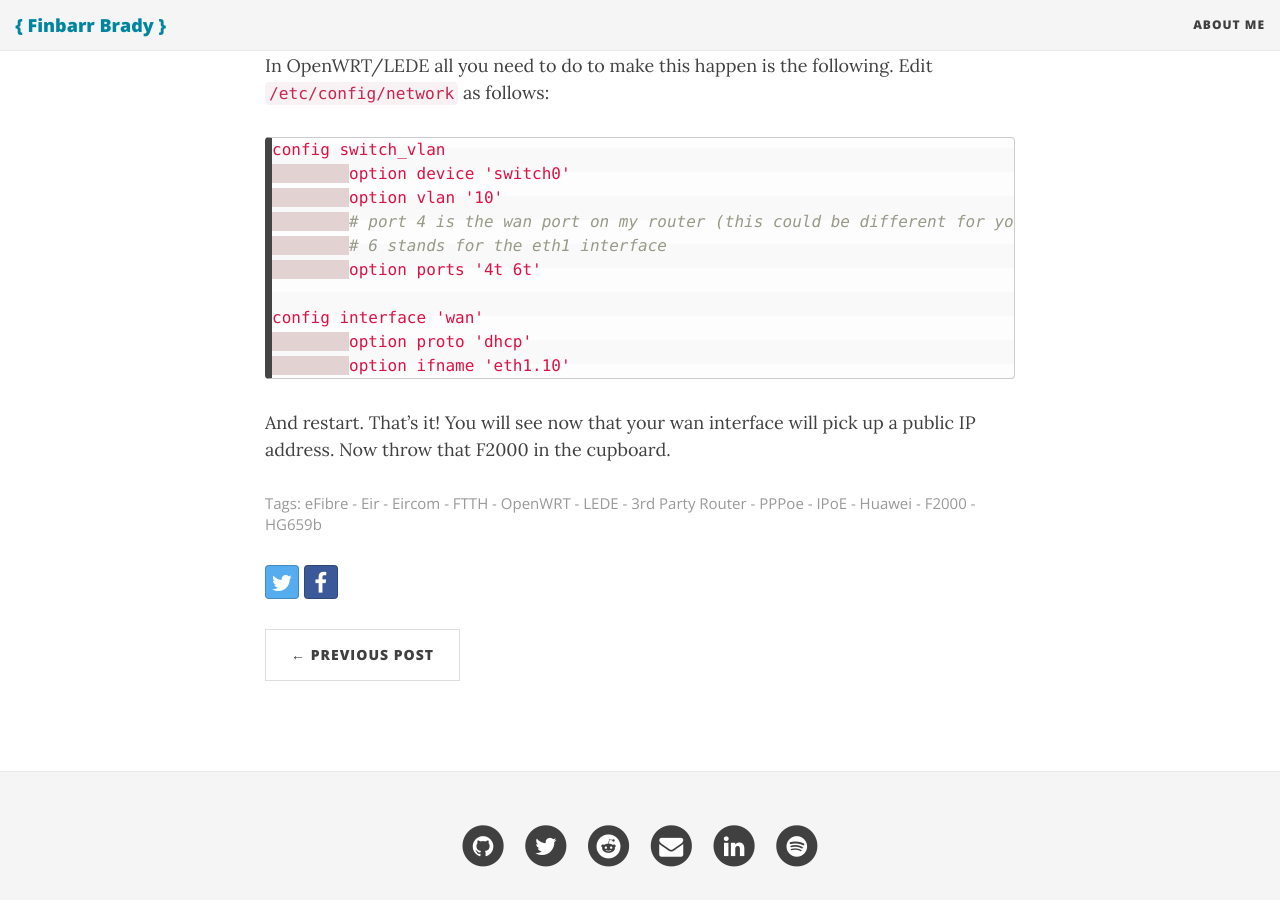
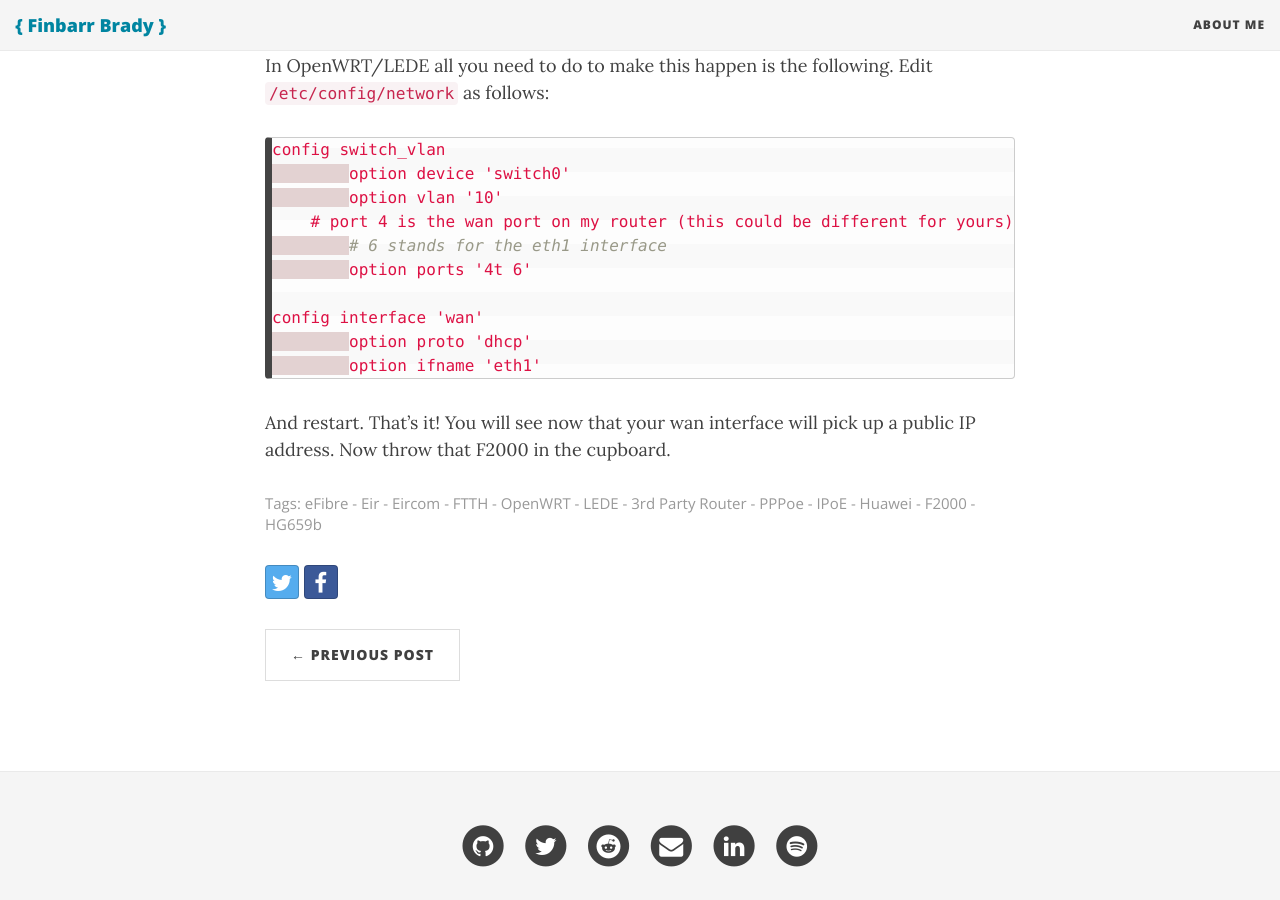
Before and after one commit to fbradyirl/fbradyirl_archive.github.io, a Jekyll site: the page built from _posts/2017-07-13-your-filename.md, in a window 1280 px wide and 900 px high, scrolled down 1738 px. Built offline with Jekyll 4.4.1, drawn with Linux system fonts in a browser that asks for light colours; nearby versions of some CDN libraries; comment, search, counter and statistics services are not loaded.

Commit message:
Adding HG659b model

````diff
--- a/_posts/2017-07-13-your-filename.md
+++ b/_posts/2017-07-13-your-filename.md
@@ -37,13 +37,13 @@ In OpenWRT/LEDE all you need to do to make this happen is the following. Edit `/
 config switch_vlan
 	option device 'switch0'
 	option vlan '10'
-	# port 4 is the wan port on my router (this could be different for yours)
+    # port 4 is the wan port on my router (this could be different for yours)
 	# 6 stands for the eth1 interface
-	option ports '4t 6t'
+	option ports '4t 6'
 
 config interface 'wan'
 	option proto 'dhcp'
-	option ifname 'eth1.10'
+	option ifname 'eth1'
 ```
 
 And restart. That's it! You will see now that your wan interface will pick up a public IP address. Now throw that F2000 in the cupboard.
````
